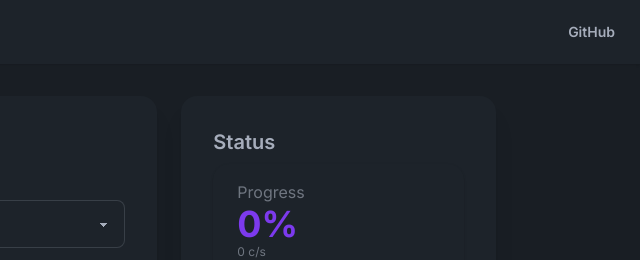
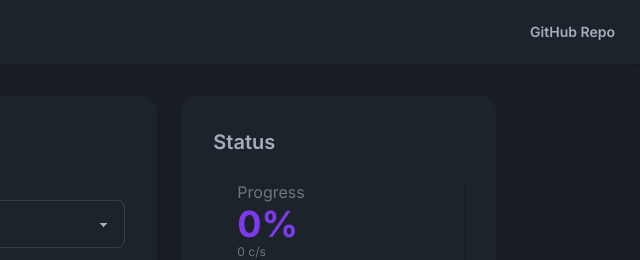
Before and after one commit to Frank-08/fancycrack, a plain HTML site: page index.html in a window 1280 px wide. Shown: the top 260 px of the page, 640-1280 px from the left. Drawn offline with nearby package versions, Linux system fonts and the light colour scheme.

```diff
--- a/index.html
+++ b/index.html
@@ -23,7 +23,7 @@
         <span class="btn btn-ghost normal-case text-xl">FancyCrack</span>
       </div>
       <div class="flex-none">
-        <a href="https://github.com/" target="_blank" class="btn btn-ghost">GitHub</a>
+        <a href="https://github.com/Frank-08/fancycrack" target="_blank" class="btn btn-ghost">GitHub Repo</a>
       </div>
     </header>
 
```
Also changed, not shown: 1 other file.
